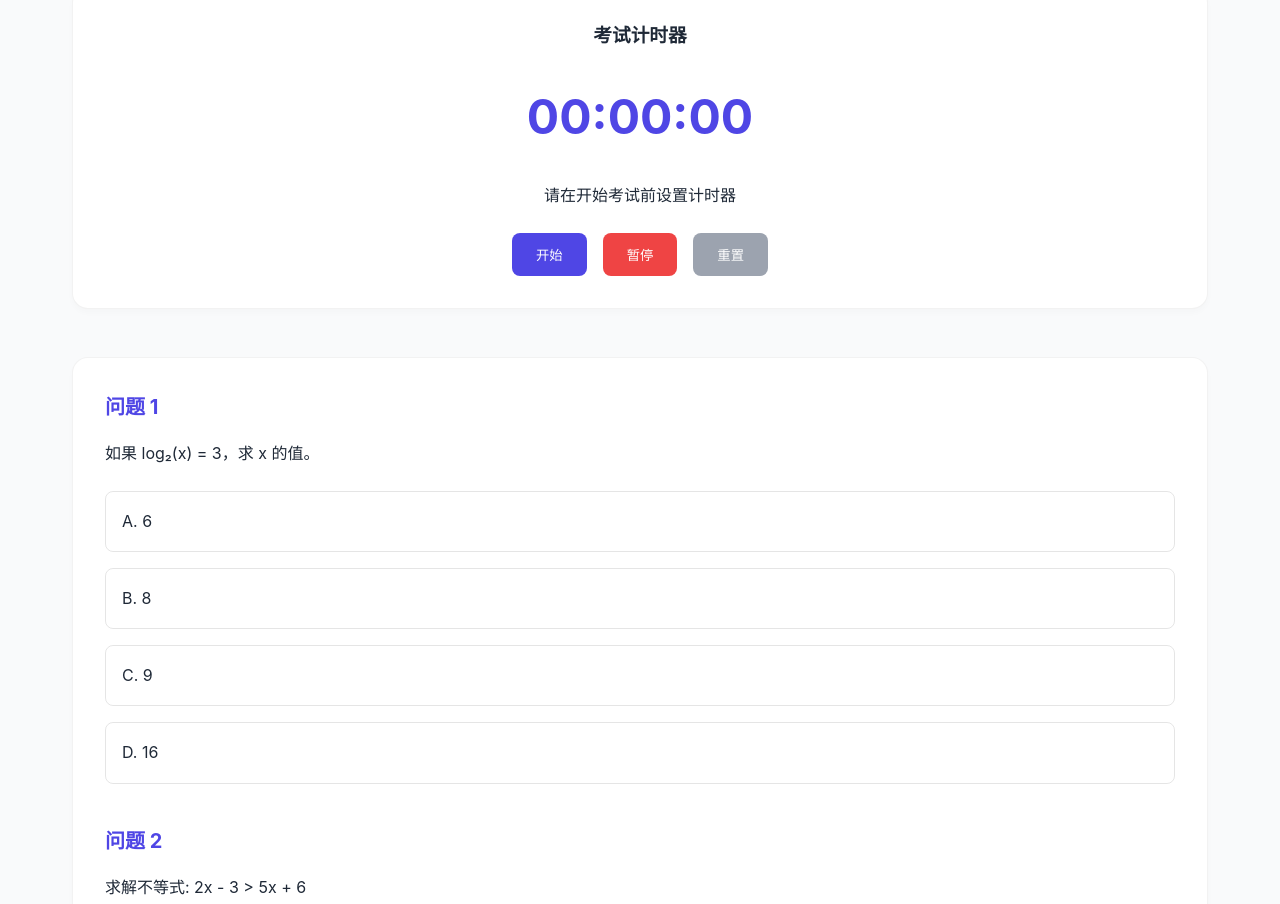
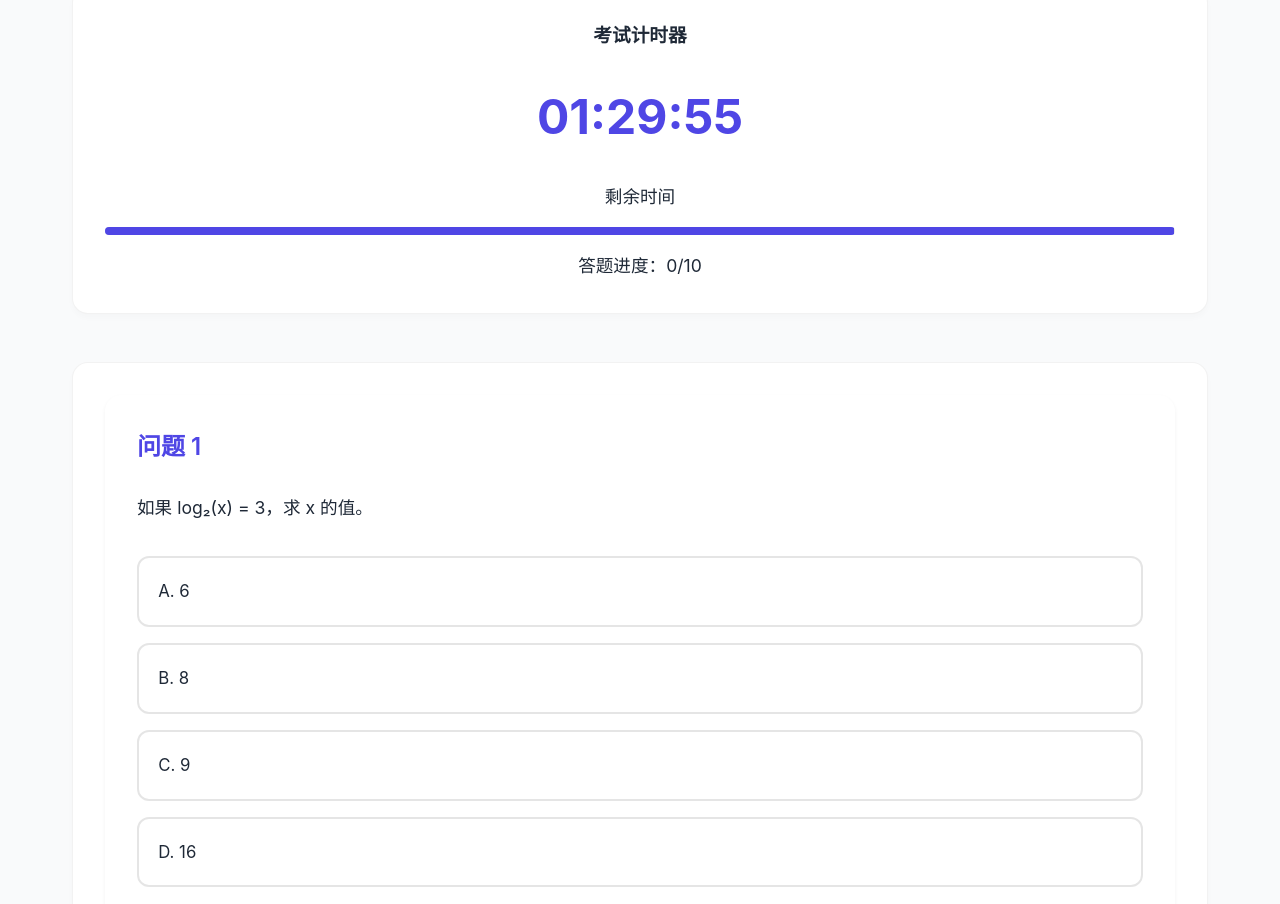
Before and after one commit to zane0623/web1, a website: page exam.html in a window 1280 px wide. Shown: the part 840-1744 px from the top of the page. Drawn offline with Linux system fonts and the light colour scheme.

Commit message:
更新考试页面和首页，添加数学题目

```diff
--- a/exam.html
+++ b/exam.html
@@ -212,6 +212,39 @@
             background: #6B7280;
         }
 
+        .progress-bar {
+            width: 100%;
+            height: 8px;
+            background: rgba(0, 0, 0, 0.1);
+            border-radius: 4px;
+            margin: 1rem 0;
+            overflow: hidden;
+        }
+
+        .progress {
+            height: 100%;
+            background: var(--primary-color);
+            width: 100%;
+            transition: width 1s linear;
+        }
+
+        .timer-status {
+            color: var(--text-color);
+            font-size: 1.1rem;
+            margin: 0.5rem 0;
+        }
+
+        .question-progress {
+            font-size: 1.1rem;
+            color: var(--text-color);
+            margin-top: 1rem;
+        }
+
+        .warning {
+            color: #EF4444;
+            font-weight: 500;
+        }
+
         .exam-content {
             background: var(--card-bg);
             border-radius: var(--border-radius);
@@ -222,39 +255,66 @@
         }
 
         .question-section {
-            margin-bottom: 2.5rem;
+            margin-bottom: 3rem;
+            background: var(--card-bg);
+            padding: 2rem;
+            border-radius: var(--border-radius);
+            box-shadow: 0 2px 4px rgba(0, 0, 0, 0.05);
         }
 
         .question-section h3 {
             color: var(--primary-color);
-            margin-bottom: 1rem;
-            font-size: 1.25rem;
+            margin-bottom: 1.5rem;
+            font-size: 1.5rem;
+            font-weight: 600;
+            display: flex;
+            align-items: center;
+            gap: 0.5rem;
         }
 
         .question-text {
-            margin-bottom: 1.5rem;
+            margin-bottom: 2rem;
+            font-size: 1.1rem;
+            line-height: 1.8;
         }
 
         .options-list {
             list-style: none;
+            display: grid;
+            gap: 1rem;
         }
 
         .option-item {
-            margin: 1rem 0;
-            padding: 1rem;
-            border: 1px solid rgba(0, 0, 0, 0.1);
-            border-radius: 8px;
+            padding: 1.2rem;
+            border: 2px solid rgba(0, 0, 0, 0.1);
+            border-radius: 12px;
             cursor: pointer;
             transition: var(--transition);
+            font-size: 1.05rem;
+            display: flex;
+            align-items: center;
+            gap: 1rem;
+            position: relative;
         }
 
         .option-item:hover {
             background: rgba(79, 70, 229, 0.05);
+            border-color: var(--primary-color);
+            transform: translateY(-2px);
         }
 
         .option-item.selected {
             background: rgba(79, 70, 229, 0.1);
             border-color: var(--primary-color);
+            font-weight: 500;
+        }
+
+        .option-item.selected::before {
+            content: "✓";
+            position: absolute;
+            right: 1.2rem;
+            color: var(--primary-color);
+            font-weight: bold;
         }
 
         .submit-section {
@@ -391,12 +451,11 @@
         <section class="timer-section">
             <h3>考试计时器</h3>
             <div class="timer-display" id="timer">00:00:00</div>
-            <p>请在开始考试前设置计时器</p>
-            <div class="timer-controls">
-                <button class="timer-button start-button" id="start-timer">开始</button>
-                <button class="timer-button pause-button" id="pause-timer">暂停</button>
-                <button class="timer-button reset-button" id="reset-timer">重置</button>
+            <p class="timer-status">剩余时间</p>
+            <div class="progress-bar">
+                <div class="progress" id="time-progress"></div>
             </div>
+            <p class="question-progress">答题进度：<span id="answered-count">0</span>/<span id="total-questions">10</span></p>
         </section>
 
         <section class="exam-content" id="math-exam">
--- a/math-questions.js
+++ b/math-questions.js
@@ -258,11 +258,53 @@ document.addEventListener('DOMContentLoaded', function() {
     const examContent = document.getElementById('math-exam');
     const submitButton = document.getElementById('submit-exam');
     const resultsSection = document.getElementById('results');
+    const timerDisplay = document.getElementById('timer');
+    const timeProgress = document.getElementById('time-progress');
+    const answeredCount = document.getElementById('answered-count');
+    const totalQuestions = document.getElementById('total-questions');
 
     // 只有在考试页面存在时才执行
     if (examContent) {
-        // 获取3道随机题目
-        const randomQuestions = getRandomQuestions(3);
+        // 获取10道随机题目
+        const randomQuestions = getRandomQuestions(10);
+
+        // 设置考试时间限制（90分钟）
+        let timeLimit = 90 * 60; // 90分钟转换为秒
+
+        // 更新计时器显示
+        function updateTimerDisplay(remainingTime) {
+            const hours = Math.floor(remainingTime / 3600);
+            const minutes = Math.floor((remainingTime % 3600) / 60);
+            const seconds = remainingTime % 60;
+            timerDisplay.textContent = `${hours.toString().padStart(2, '0')}:${minutes.toString().padStart(2, '0')}:${seconds.toString().padStart(2, '0')}`;
+
+            // 更新进度条
+            const progressPercentage = (remainingTime / (90 * 60)) * 100;
+            timeProgress.style.width = `${progressPercentage}%`;
+
+            // 时间不足15分钟时显示警告
+            const timerStatus = document.querySelector('.timer-status');
+            if (remainingTime <= 900) { // 15分钟 = 900秒
+                timerStatus.textContent = '注意：考试时间不足15分钟';
+                timerStatus.classList.add('warning');
+            }
+
+            // 时间到自动提交
+            if (remainingTime <= 0) {
+                clearInterval(timerInterval);
+                submitButton.click();
+                alert('考试时间已到！');
+            }
+        }
+
+        // 开始计时
+        let timerInterval = setInterval(() => {
+            timeLimit--;
+            updateTimerDisplay(timeLimit);
+        }, 1000);
+
+        // 初始显示
+        updateTimerDisplay(timeLimit);
 
         // 生成HTML并插入到页面
         const questionsContainer = document.createElement('div');
@@ -291,6 +333,10 @@ document.addEventListener('DOMContentLoaded', function() {
                 });
                 // 添加当前选项的选中状态
                 this.classList.add('selected');
+
+                // 更新答题进度
+                const answeredQuestions = document.querySelectorAll('.option-item.selected').length;
+                answeredCount.textContent = answeredQuestions;
             });
         });
 
```
Also changed, not shown: index.html (+3 -0 lines).
